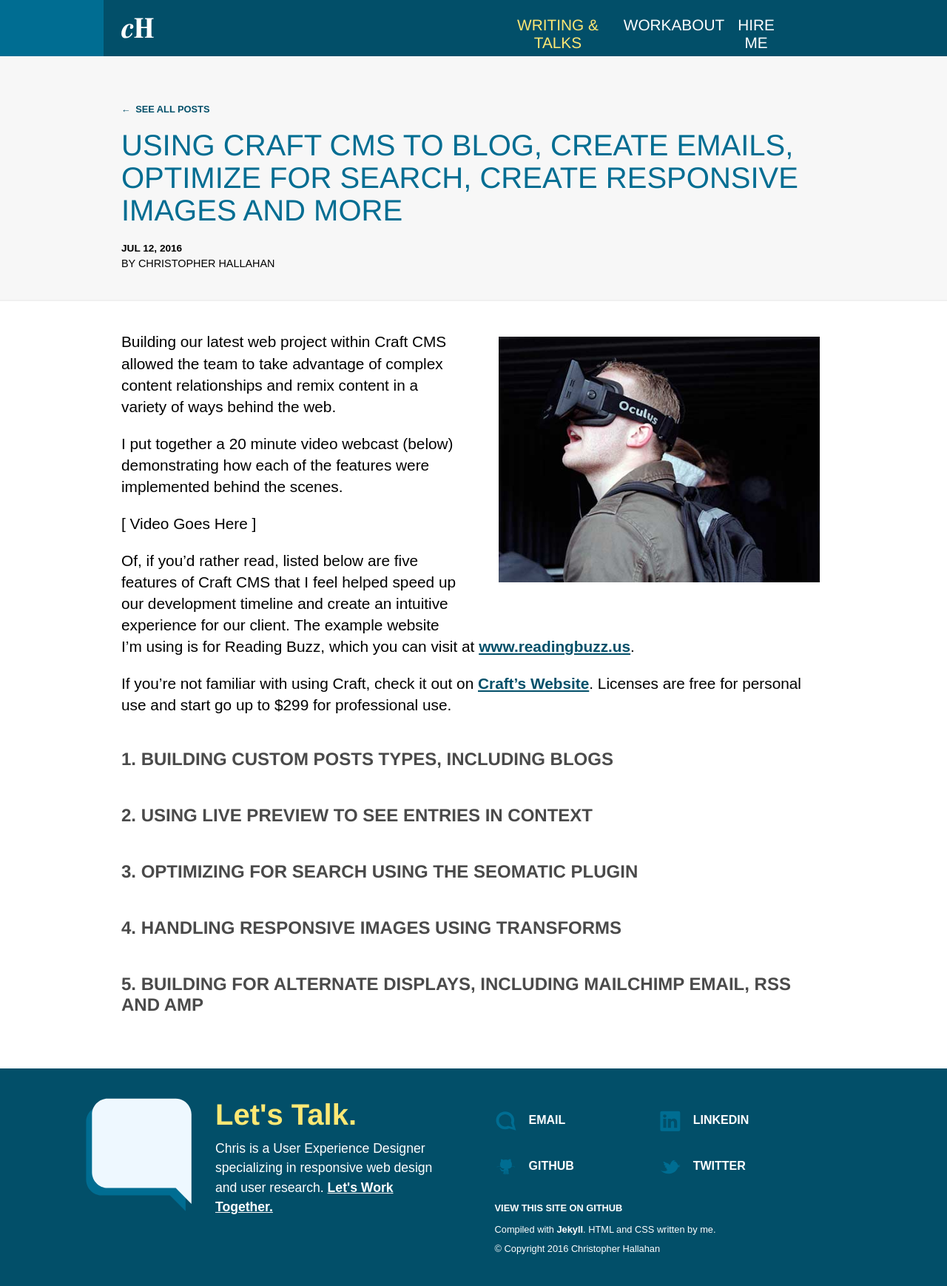
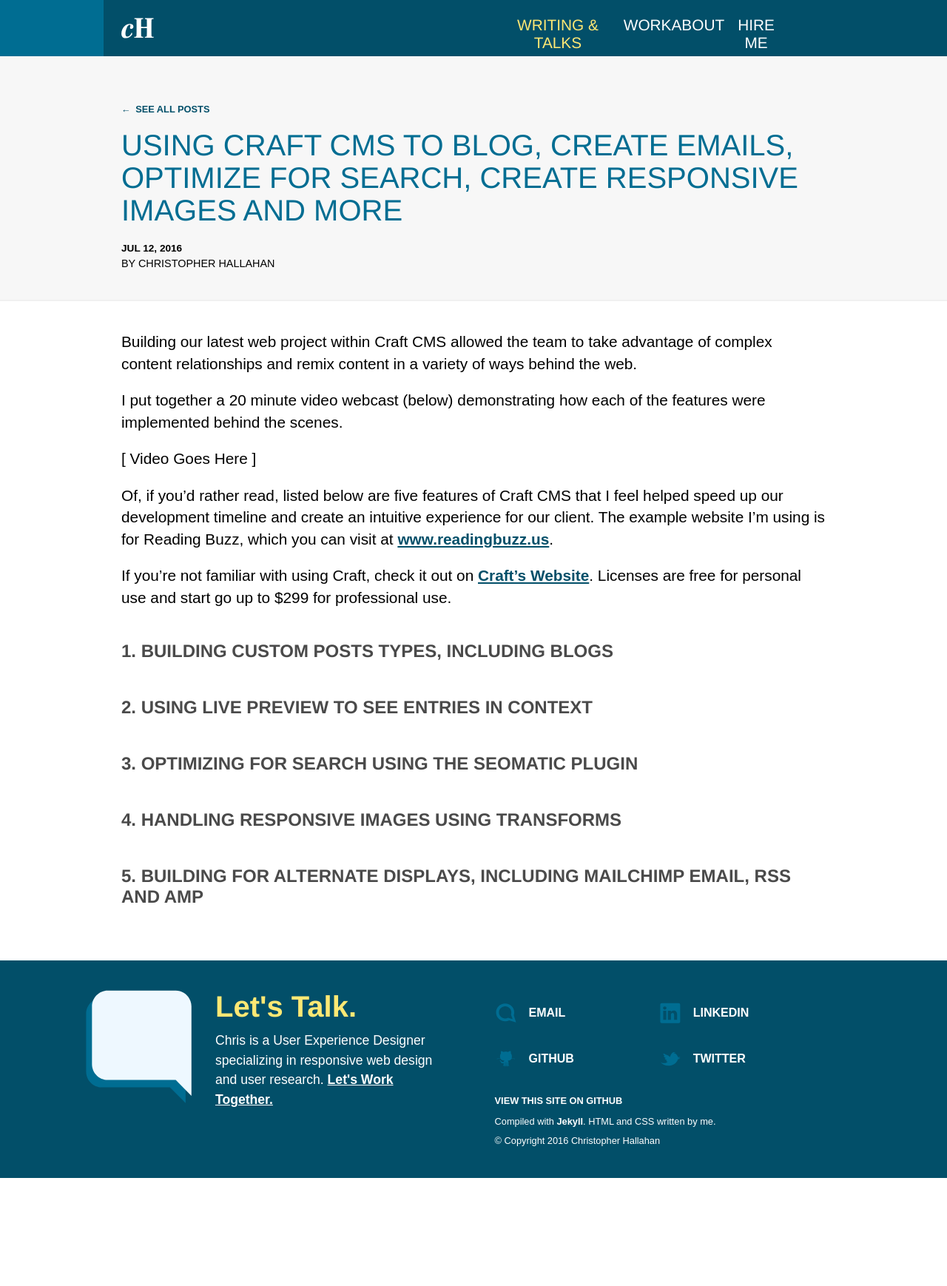
Before and after one commit to challahan/portfolio, a Jekyll site: the page built from _posts/2016-07-11-using-craft-cms-to-build-modern-website.md, in a window 1280 px wide. Shown: the whole page at 74% size. Built offline with Jekyll 4.4.1, drawn with Linux system fonts in a browser that asks for light colours; a script that is not in the unit is left out; after the commit the page ends 1592 px from its top, so only the background shows below that.

Commit message:
Removed thumbnail image

```diff
--- a/_posts/2016-07-11-using-craft-cms-to-build-modern-website.md
+++ b/_posts/2016-07-11-using-craft-cms-to-build-modern-website.md
@@ -7,8 +7,6 @@
 type: post
 permalink: /blog/:title/
 published: true
-thumbnailalt: ""
-thumbnail: vr-large.jpg
 author: Christopher Hallahan
 ---
 
```
